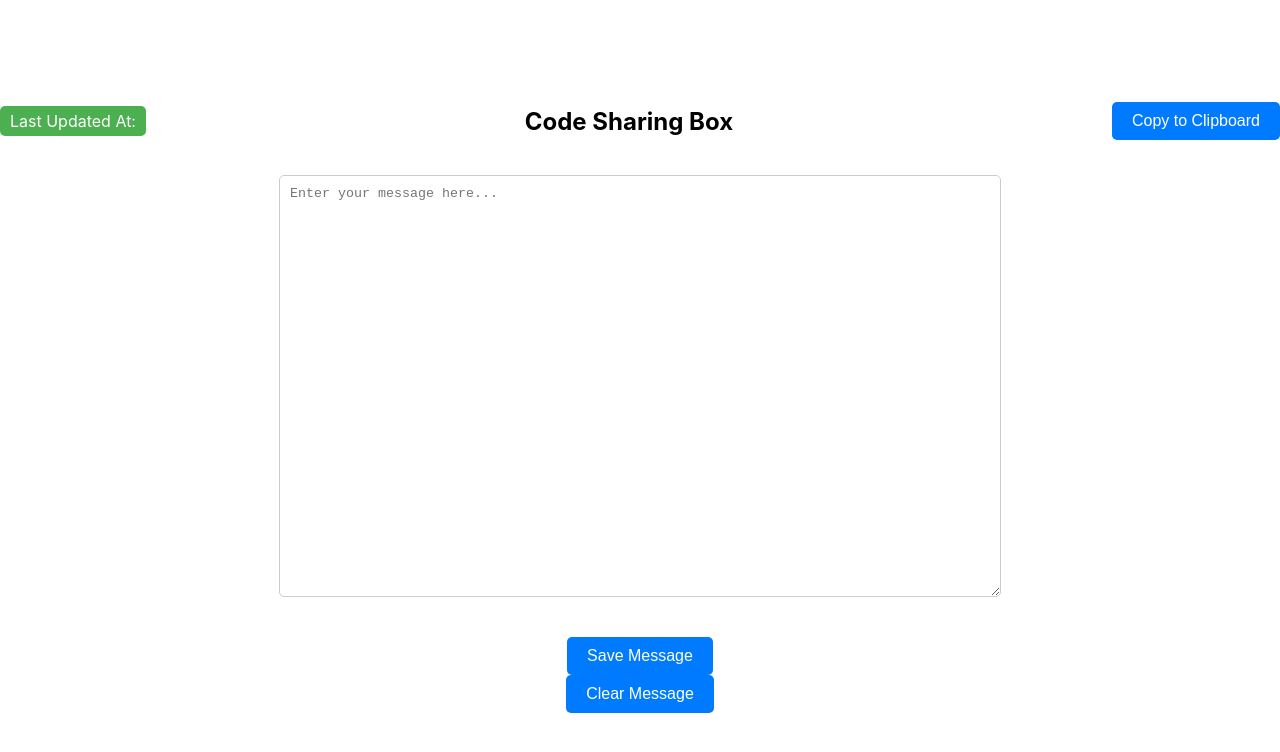
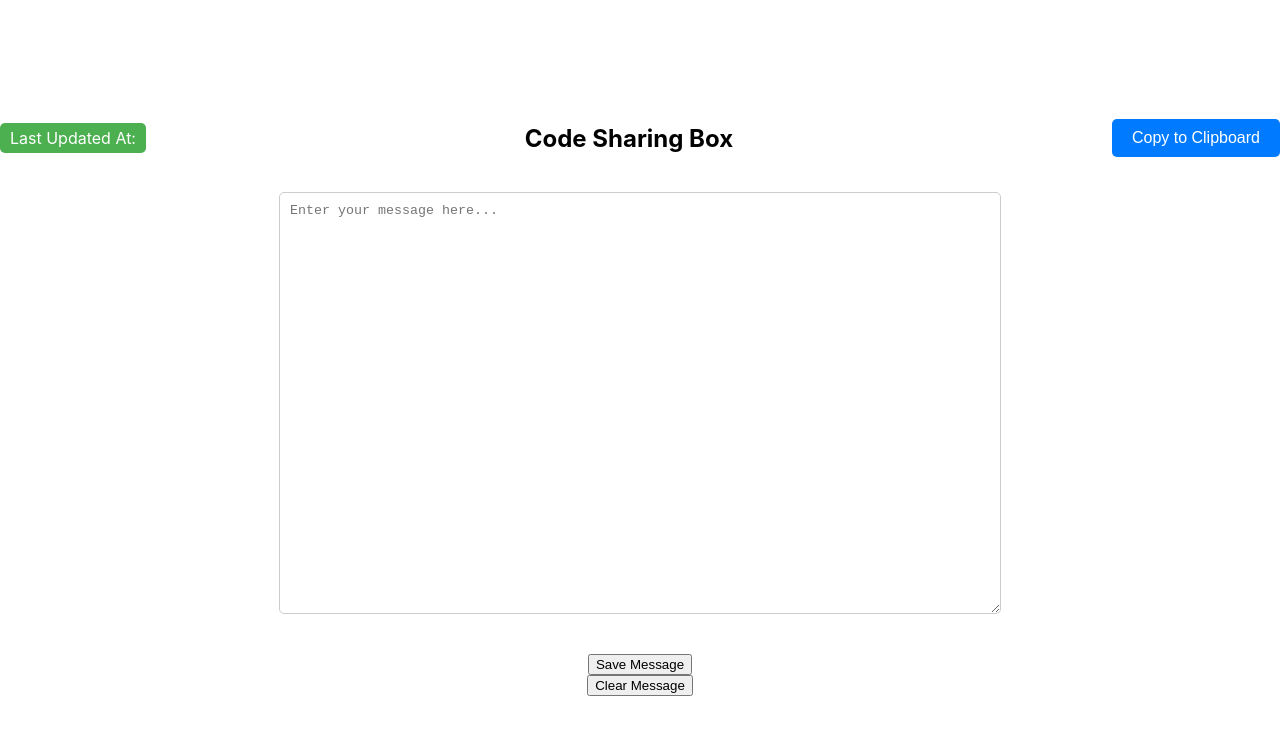
Before and after one commit to pawankumarjaihind/code-sharing, a React (Create React App) app: page / in a window 1280 px wide. Shown: the top 752 px of the page. Built offline with nearby package versions, Linux system fonts and the light colour scheme; no server answers; the HTML template or start-up script is replaced by a standard one.

Commit message:
Update App.js

```diff
--- a/src/App.js
+++ b/src/App.js
@@ -105,8 +105,8 @@ function App() {
         cols={50}
       />
       <br />
-      <button className="button" onClick={handleSave}>Save Message</button>
-      <button className="button" onClick={clearText}>Clear Message</button>
+      <button className="button1" onClick={handleSave}>Save Message</button>
+      <button className="button2" onClick={clearText}>Clear Message</button>
     </div>
   );
 }
```
